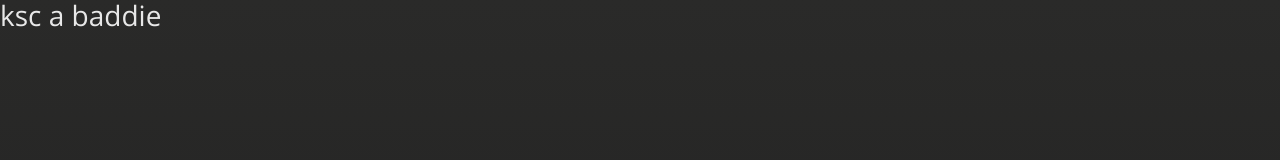
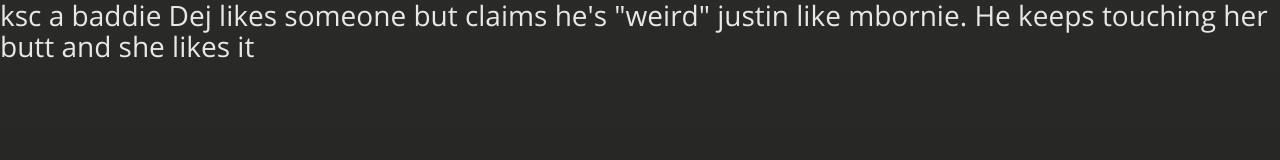
Before and after one commit to ksc215/ar-website, a plain HTML site: page index.html in a window 1280 px wide. Drawn offline with nearby package versions, Linux system fonts and the light colour scheme.

Commit message:
Update index.html

```diff
--- a/index.html
+++ b/index.html
@@ -18,7 +18,9 @@
 
   </head>
   <body>
-    <h1>ksc a baddie </h1>
+    <h1>ksc a baddie
+    Dej likes someone but claims he's "weird"
+    justin like mbornie. He keeps touching her butt and she likes it </h1>
 
   </body>
 </html>
```
